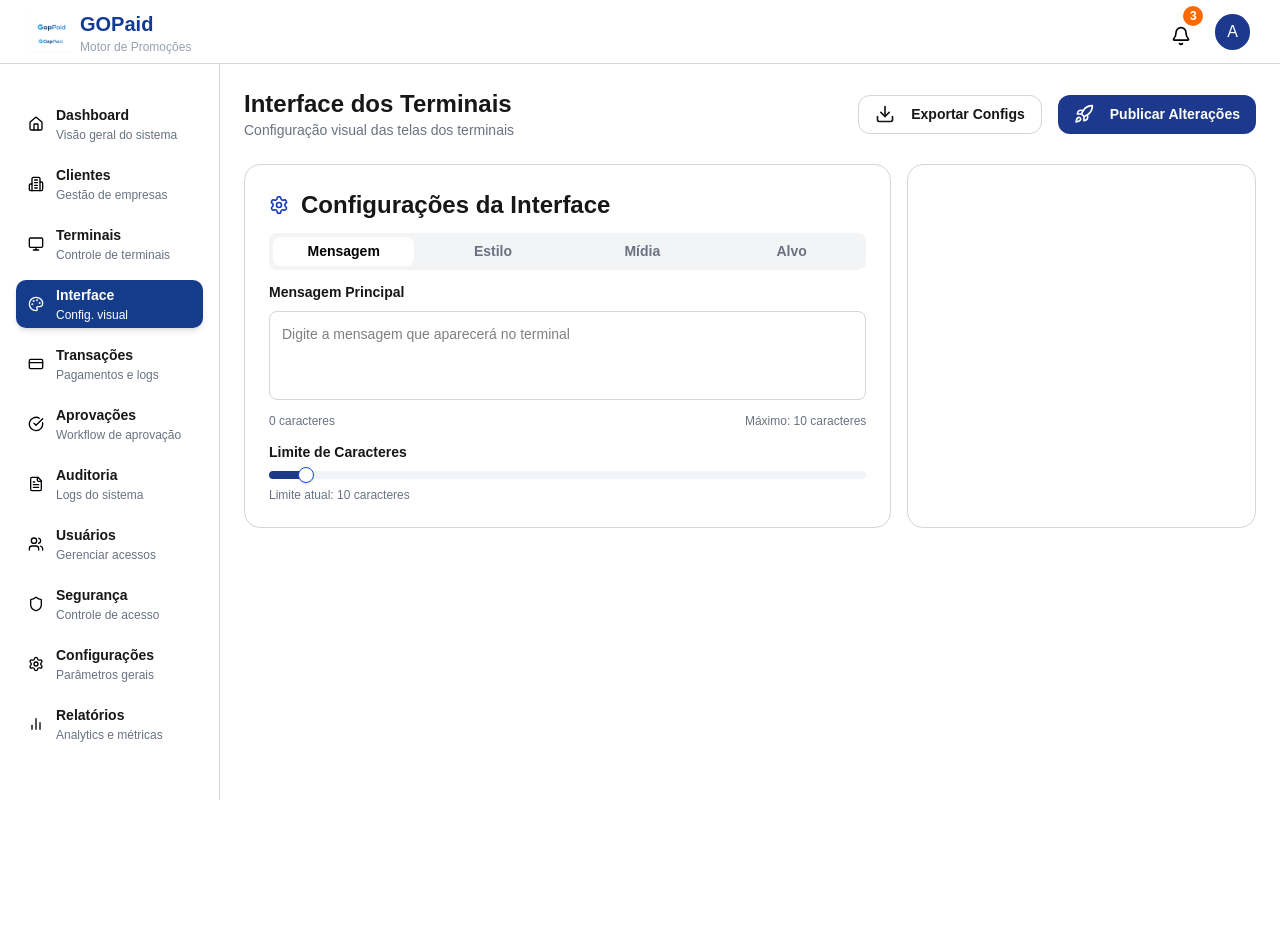
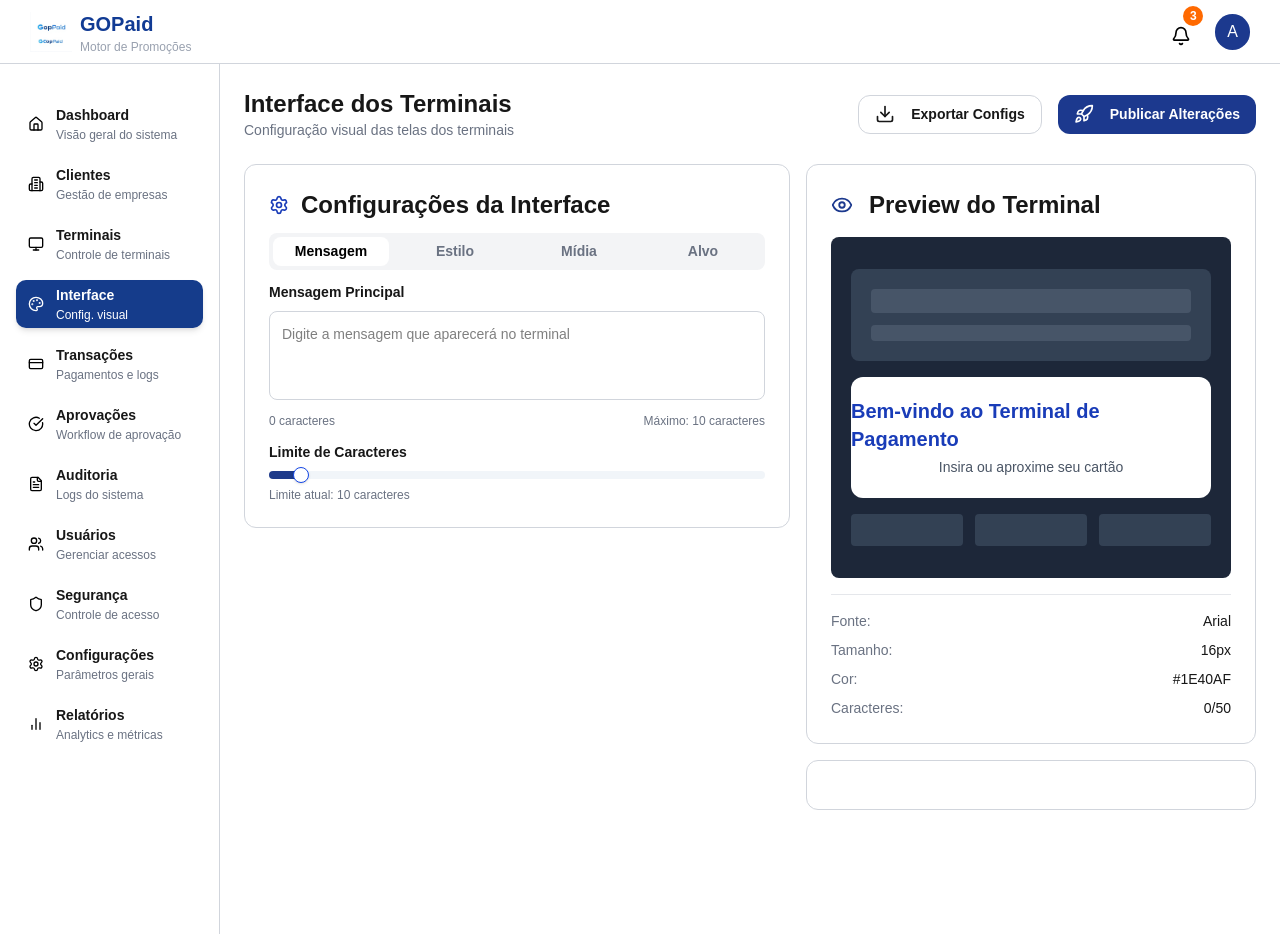
Before and after one commit to JohannPDaniel/Meu-projeto, a Next.js app: page /interface/mensagem in a window 1280 px wide. Before the commit the page ends 800 px from the top, so only its background shows below. Built offline with nearby package versions, Linux system fonts and the light colour scheme.

Commit message:
fazendo preview do terminal da pagina de interface

```diff
--- a/src/app/interface/layout.tsx
+++ b/src/app/interface/layout.tsx
@@ -1,6 +1,6 @@
 'use client';
 
-import { Download, Rocket, Settings } from 'lucide-react';
+import { Download, Eye, Rocket, Settings } from 'lucide-react';
 import Link from 'next/link';
 import { usePathname } from 'next/navigation';
 import { AppLayout } from '../../components/appLayout';
@@ -41,7 +41,7 @@ export default function Clientes({ children }: { children: React.ReactNode }) {
 
 			{/* Abas/botões fixos */}
 			<div className='flex gap-4'>
-				<div className='flex flex-col gap-3 flex-2 border border-gray-300 p-6 rounded-2xl'>
+				<div className='max-h-fit flex flex-col flex-2 gap-3 border border-gray-300 p-6 rounded-xl'>
 					<div className='flex items-center gap-3'>
 						<Settings
 							className='w-5 h-5 text-blue-800'
@@ -96,7 +96,61 @@ export default function Clientes({ children }: { children: React.ReactNode }) {
 					<div>{children}</div>
 				</div>
 
-				<div className='flex-1 w-full border border-gray-300 p-6 rounded-2xl'></div>
+				<div className="flex flex-col flex-1 gap-4">
+					<div className='flex flex-col gap-4 border border-gray-300 p-6 rounded-xl'>
+						<div className='flex items-center gap-4'>
+							<Eye
+								size={22}
+								strokeWidth={2}
+								className='text-blue-900'
+							/>
+							<h1 className='text-2xl font-bold'>Preview do Terminal</h1>
+						</div>
+
+						<div className='flex flex-col gap-4 bg-[#1d2739] px-5 py-8 rounded-lg'>
+							<div className='flex flex-col items-center gap-3 bg-[#334154] p-5 rounded-lg'>
+								<div className='w-full bg-[#475568] py-3 rounded-sm'></div>
+								<div className='w-80 bg-[#475568] py-2 rounded-sm'></div>
+							</div>
+							<div className='flex flex-col gap-1 items-center bg-white py-5 rounded-xl'>
+								<h1 className='text-xl text-blue-800 font-bold'>
+									Bem-vindo ao Terminal de Pagamento
+								</h1>
+								<p className='text-[14px] text-gray-600'>
+									Insira ou aproxime seu cartão
+								</p>
+							</div>
+
+							<div className='flex gap-3'>
+								<div className='w-full bg-[#334154] py-4 rounded-sm'></div>
+								<div className='w-full bg-[#334154] py-4 rounded-sm'></div>
+								<div className='w-full bg-[#334154] py-4 rounded-sm'></div>
+							</div>
+						</div>
+
+						<hr className='border-gray-200' />
+						<div className='flex flex-col gap-2'>
+							<div className='flex justify-between'>
+								<p className='text-[14px] text-gray-500'>Fonte:</p>
+								<p className='text-[14px]'>Arial</p>
+							</div>
+							<div className='flex justify-between'>
+								<p className='text-[14px] text-gray-500'>Tamanho:</p>
+								<p className='text-[14px]'>16px</p>
+							</div>
+							<div className='flex justify-between'>
+								<p className='text-[14px] text-gray-500'>Cor:</p>
+								<p className='text-[14px]'>#1E40AF</p>
+							</div>
+							<div className='flex justify-between'>
+								<p className='text-[14px] text-gray-500'>Caracteres:</p>
+								<p className='text-[14px]'>0/50</p>
+							</div>
+						</div>
+					</div>
+
+					<div className='border border-gray-300 p-6 rounded-xl'></div>
+				</div>
 			</div>
 
 			{/* Só o miolo troca */}
```
